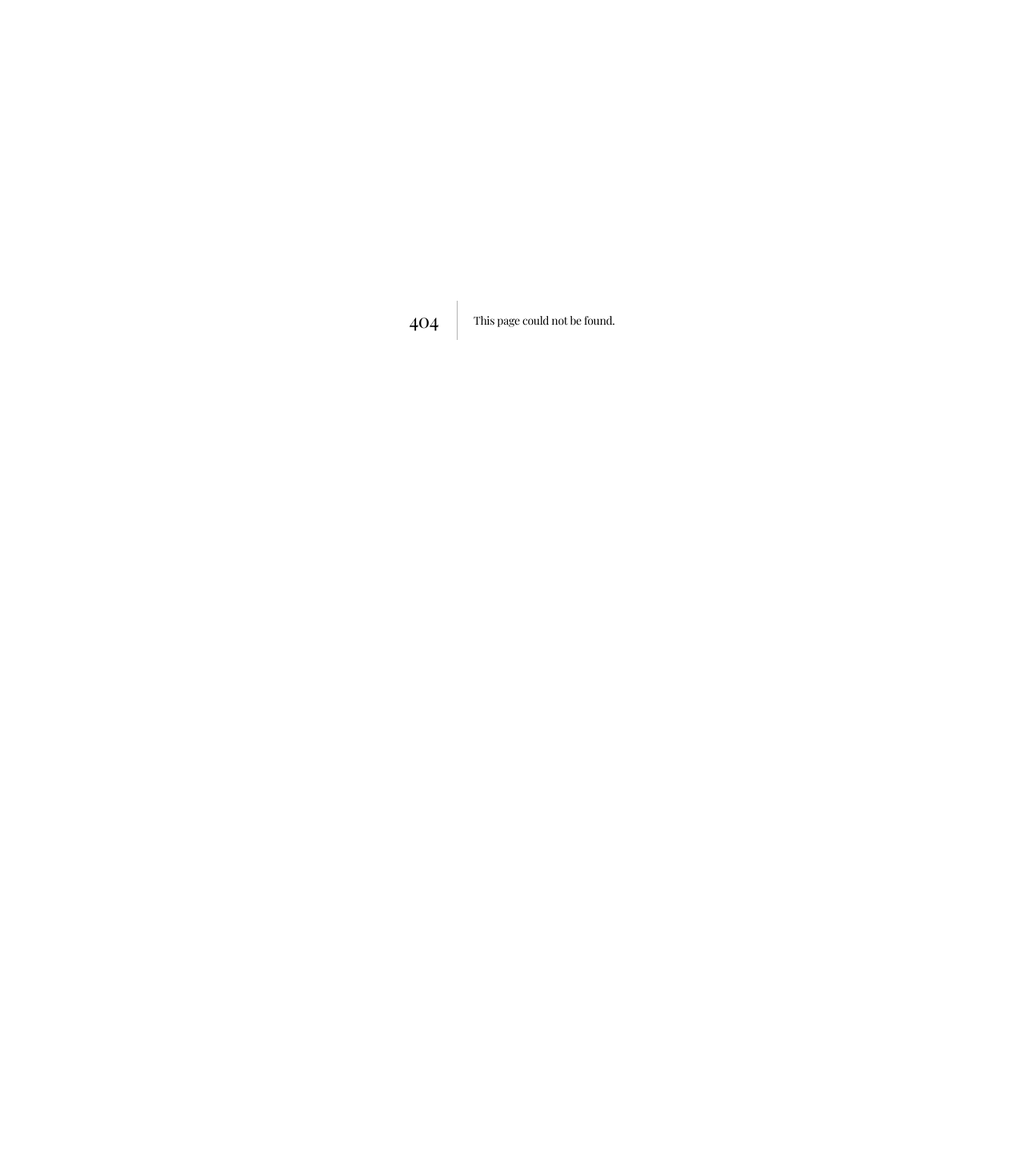
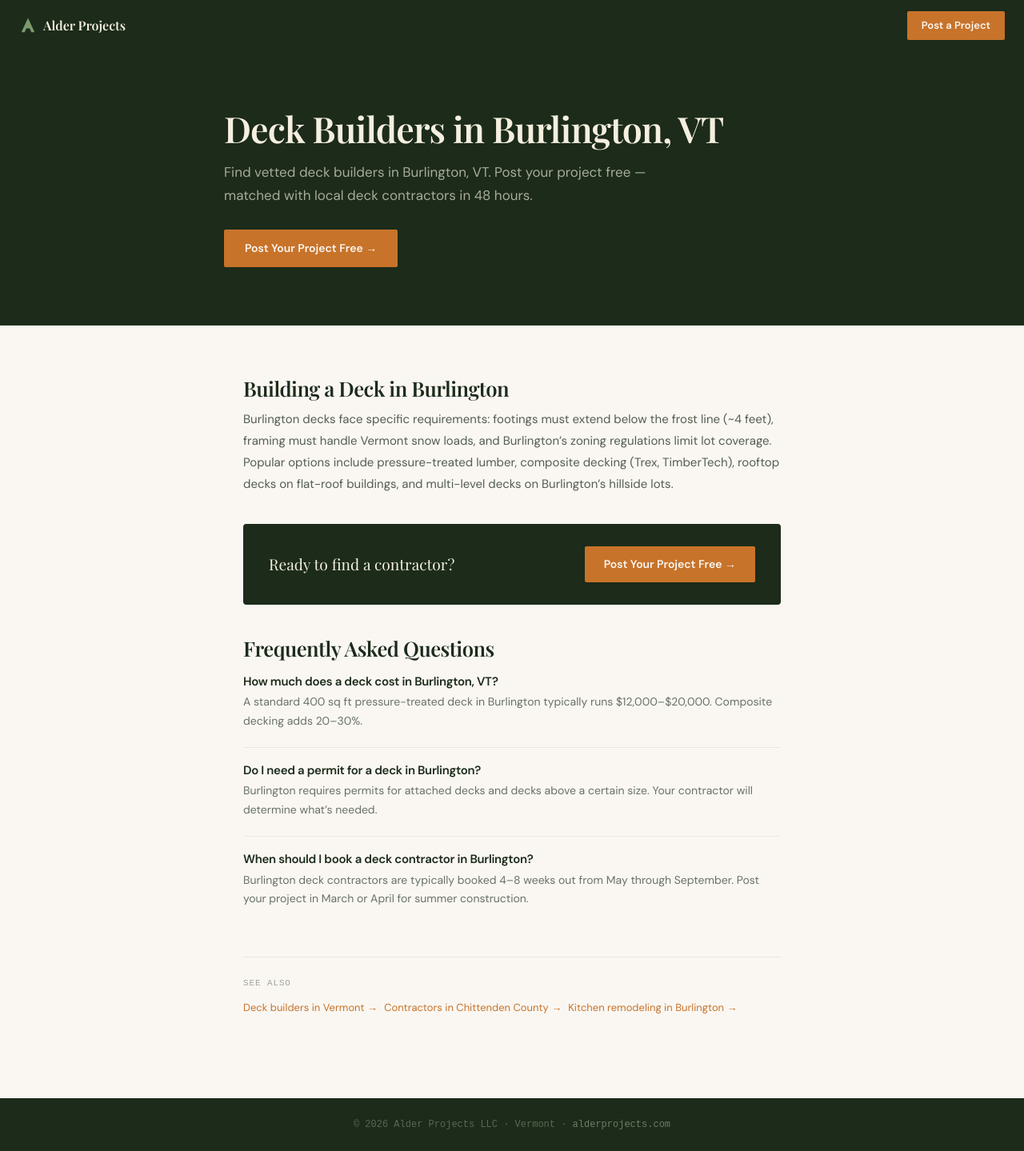
Before and after one commit to alderprojects/alder-projects-site, a Next.js app: page /deck-builders-burlington-vt in a window 1280 px wide. Before the commit this address had no page. Shown: the whole page at 80% size. Before the commit the page ends 800 px from the top, so only its background shows below. Built offline with nearby package versions, Linux system fonts and the light colour scheme.

Commit message:
Create page.tsx

```diff
--- /dev/null
+++ b/src/app/deck-builders-burlington-vt/page.tsx
@@ -0,0 +1,30 @@
+import { Metadata } from 'next'
+import SeoPage from '@/components/SeoPage'
+
+export const metadata: Metadata = {
+  title: 'Deck Builders Burlington VT | Alder Projects',
+  description: 'Find vetted deck builders in Burlington, VT. Post your project free — matched with local deck contractors in 48 hours.',
+}
+
+const content = {
+  "h1": "Deck Builders in Burlington, VT",
+  "intro": "Find vetted deck builders in Burlington, VT. Post your project free — matched with local deck contractors in 48 hours.",
+  "sections": [
+    {"heading": "Building a Deck in Burlington", "body": "Burlington decks face specific requirements: footings must extend below the frost line (~4 feet), framing must handle Vermont snow loads, and Burlington’s zoning regulations limit lot coverage. Popular options include pressure-treated lumber, composite decking (Trex, TimberTech), rooftop decks on flat-roof buildings, and multi-level decks on Burlington’s hillside lots."}
+  ],
+  "faqs": [
+    {"q": "How much does a deck cost in Burlington, VT?", "a": "A standard 400 sq ft pressure-treated deck in Burlington typically runs $12,000–$20,000. Composite decking adds 20–30%."},
+    {"q": "Do I need a permit for a deck in Burlington?", "a": "Burlington requires permits for attached decks and decks above a certain size. Your contractor will determine what’s needed."},
+    {"q": "When should I book a deck contractor in Burlington?", "a": "Burlington deck contractors are typically booked 4–8 weeks out from May through September. Post your project in March or April for summer construction."}
+  ],
+  "ctaText": "Post Your Project Free →",
+  "internalLinks": [
+    {"label": "Deck builders in Vermont", "href": "/deck-builders-vermont"},
+    {"label": "Contractors in Chittenden County", "href": "/chittenden-county-vt"},
+    {"label": "Kitchen remodeling in Burlington", "href": "/kitchen-remodeling-burlington-vt"}
+  ]
+}
+
+export default function Page() {
+  return <SeoPage content={content} />
+}
```
